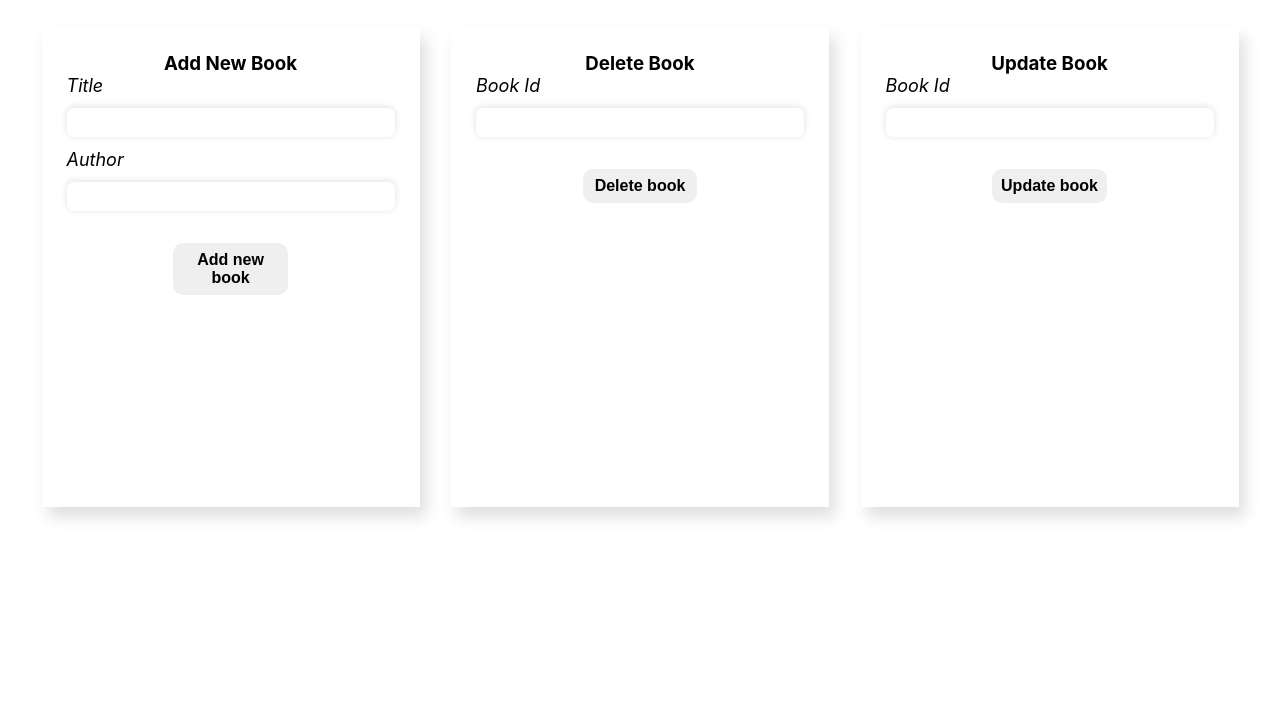
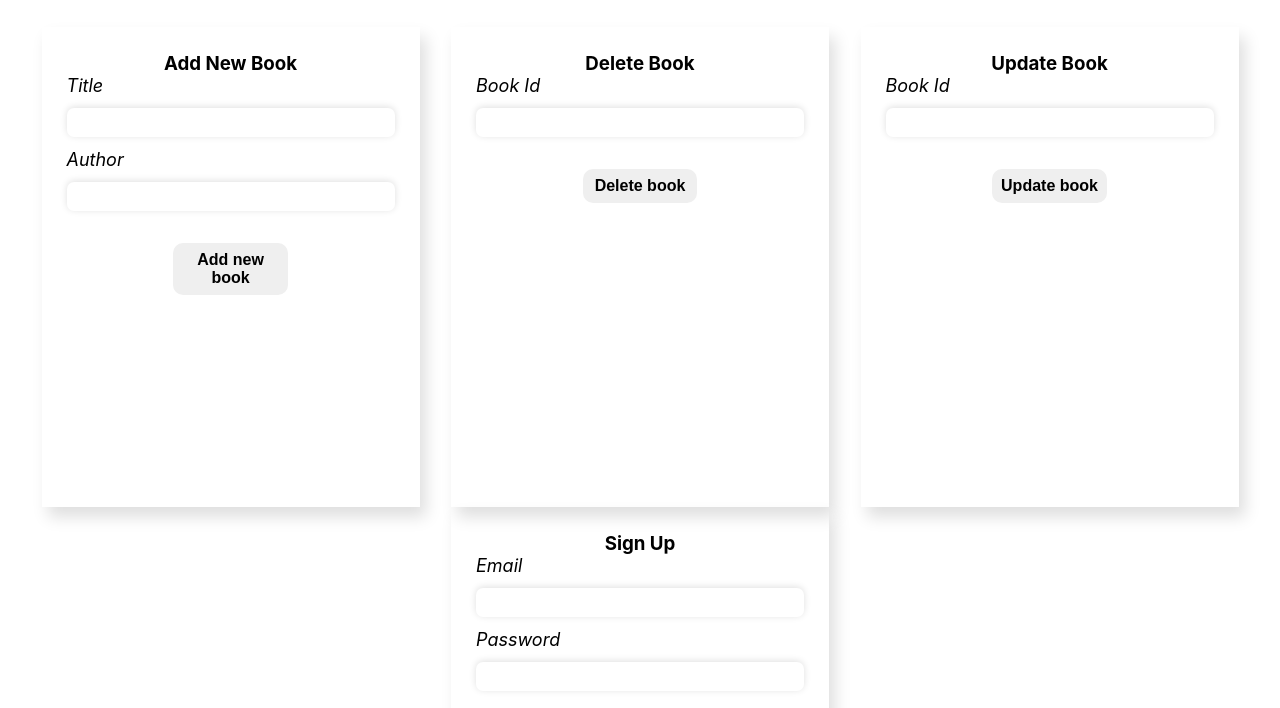
Before and after one commit to reemsh2000/firebase-start, a website built with webpack: page dist/index.html in a window 1280 px wide. Shown: the part 92-800 px from the top of the page. Built offline with nearby package versions, Linux system fonts and the light colour scheme; some packages are replaced by stand-ins of ours; no server answers; the database is empty.

Commit message:
create signup form

```diff
--- a/src/index.js
+++ b/src/index.js
@@ -12,8 +12,9 @@ import {
   where,
   orderBy,
   serverTimestamp,
-  updateDoc
+  updateDoc,
 } from "firebase/firestore";
+import { getAuth } from "firebase/auth";
 const firebaseConfig = {
   apiKey: "AIzaSyAkjBHSFHAzZ9sS6DUS-Aw2O1ll2v_H4jU",
   authDomain: "fir-9-9c9ac.firebaseapp.com",
@@ -27,7 +28,7 @@ initializeApp(firebaseConfig);
 
 //  init services
 const db = getFirestore();
-
+const auth = getAuth();
 // collection ref
 const colRef = collection(db, "books");
 
@@ -96,18 +97,17 @@ const docRef = doc(db, "books", "ruELmw3ZoilupgCPsSeT");
 //   console.log(doc.data(), doc.id);
 // });
 
-onSnapshot(docRef,(doc)=>{
+onSnapshot(docRef, (doc) => {
   console.log(doc.data(), doc.id);
 });
-
 
 // Update book
 const updateBookForm = document.querySelector(".update");
 updateBookForm.addEventListener("submit", (e) => {
   e.preventDefault();
   const docRef = doc(db, "books", updateBookForm.bookId.value);
-  updateDoc(docRef,{
-    title:"updated book"
+  updateDoc(docRef, {
+    title: "updated book",
   }).then(() => {
     updateBookForm.reset();
     alert("updated successfully");
```
Also changed, not shown: dist/index.html, dist/style.css, 1 other file.
